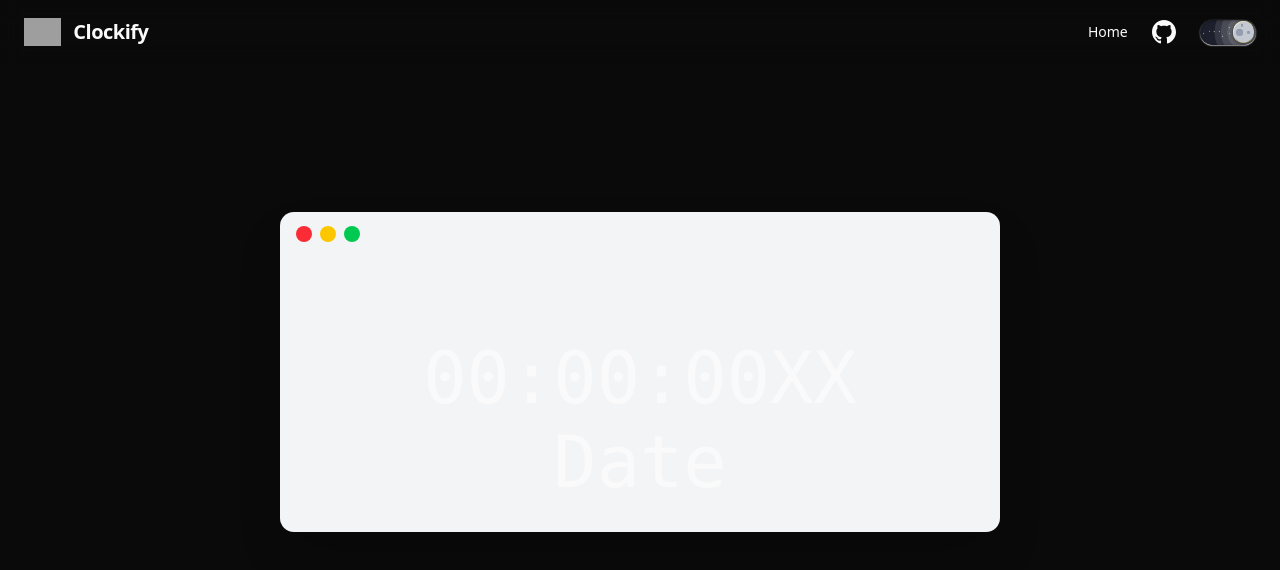
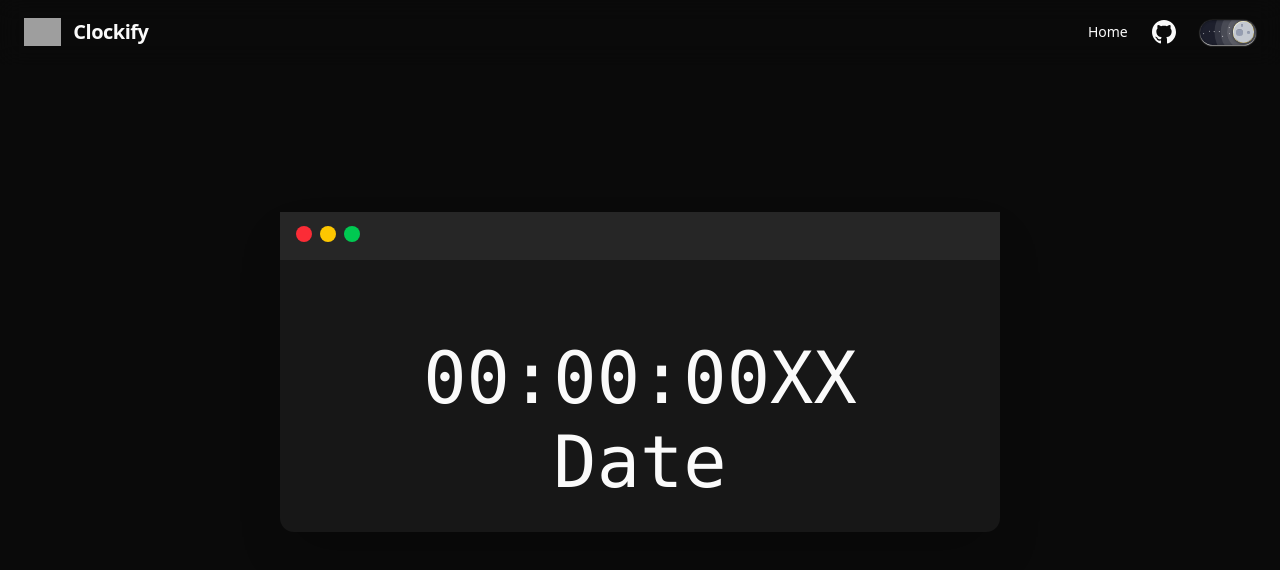
Before and after one commit to piyushsarkar-dev/clockify-next, a Next.js app: page / in a window 1280 px wide. Shown: the top 570 px of the page. Built offline with nearby package versions, Linux system fonts and the light colour scheme; grey boxes are pictures that could not be loaded.

Commit message:
Update Clock.tsx

```diff
--- a/src/components/Clock.tsx
+++ b/src/components/Clock.tsx
@@ -1,8 +1,8 @@
 const Clock = () => {
 	return (
 		<section>
-			<div className="mx-auto h-80 w-180 rounded-xl bg-gray-100 shadow-2xl">
-				<div className="bg flex items-center p-3">
+			<div className="bg-card text-card-foreground mx-auto h-80 w-180 rounded-xl shadow-2xl">
+				<div className="bg-muted flex items-center p-3">
 					<div className="px-1">
 						<span className="inline-block h-4 w-4 cursor-pointer rounded-full bg-red-500"></span>
 					</div>
```
